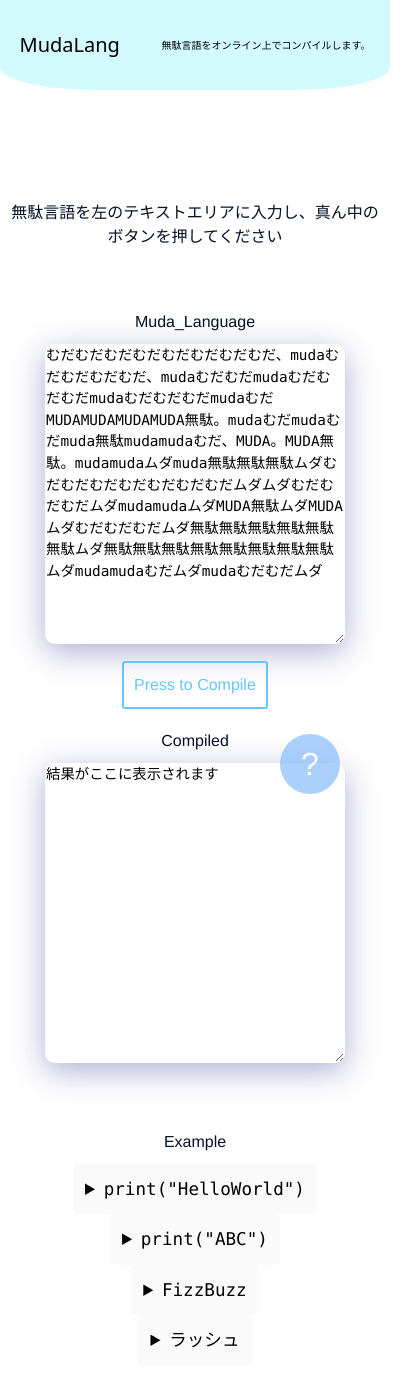
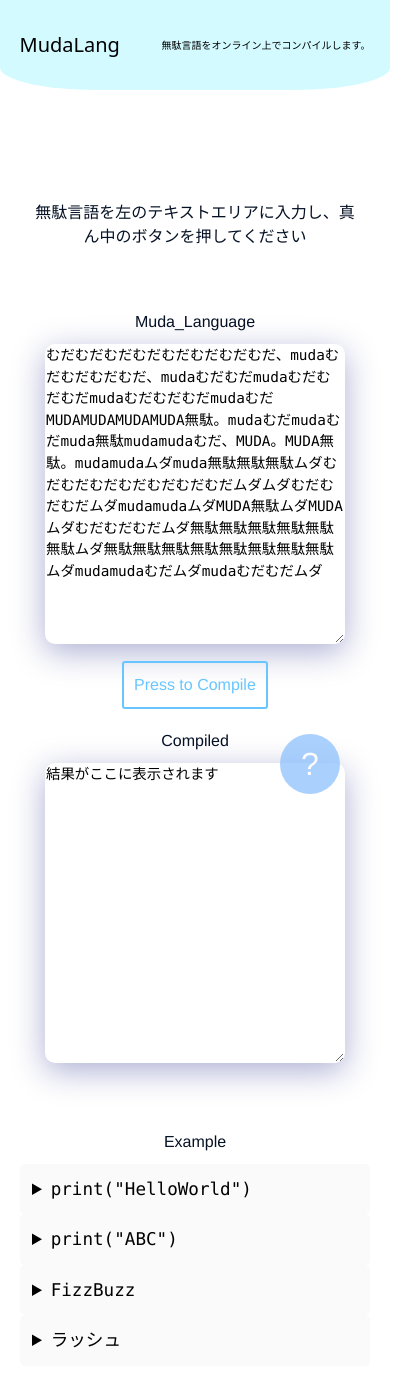
Before and after one commit to Xeli0701/muda_language_next, a Next.js app: page / in a window 390 px wide. Shown: the top 1386 px of the page, 420 px wide, since content can reach past the window. Built offline with nearby package versions, Linux system fonts and the light colour scheme.

Commit message:
:bookmark: fixed responsive ver1.1

```diff
--- a/styles/Home.module.css
+++ b/styles/Home.module.css
@@ -167,18 +167,18 @@
   margin: 50px;
   height: 50px;
   margin-top: 100px;
-  width: 100%;
+  width: 750px;
 }
 
 .flex_description_container_topmargin {
   display: flex;
   flex-direction: column;
   justify-content: flex-start;
-  align-items: center;
+  align-items: left;
   margin: 50px;
   margin-top: 50px;
   margin-bottom: 100px;
-  width: auto;
+  width: 750px;
 }
 
 .flex_item{
@@ -206,8 +206,8 @@
   border-radius: 10px;
   border: 1px solid rgba( 255, 255, 255, 0.18);
   object-fit: cover;
-  width: 1000px;
-  height: 70px;
+  width: 750px;
+  height: 200px;
   font-size: 0.9rem;
   font-family: Menlo, Monaco, Lucida Console, Liberation Mono, DejaVu Sans Mono,
     Bitstream Vera Sans Mono, Courier New, monospace;
@@ -312,7 +312,7 @@
     justify-content: space-between;
     align-items: center;
     height: auto;
-    width: 320px;
+    width: 350px;
   }
 
   .flex_column_container {
@@ -320,17 +320,6 @@
     flex-direction: column;
     justify-content: flex-start;
     align-items: center;
-    width: auto;
-  }
-
-  .flex_description_container_topmargin {
-    display: flex;
-    flex-direction: column;
-    justify-content: flex-start;
-    align-items: center;
-    margin: 50px;
-    margin-top: 50px;
-    margin-bottom: 200px;
     width: auto;
   }
 
@@ -346,6 +335,28 @@
     font-size: 10px;
   }
 
+  .flex_description_container {
+    display: flex;
+    flex-direction: column;
+    justify-content: center;
+    align-items: center;
+    margin: 50px;
+    height: 50px;
+    margin-top: 100px;
+    width: 350px;
+  }
+
+  .flex_description_container_topmargin {
+    display: flex;
+    flex-direction: column;
+    justify-content: flex-start;
+    align-items: left;
+    margin: 50px;
+    margin-top: 50px;
+    margin-bottom: 100px;
+    width: 350px;
+  }
+
   .text_area_wide {
     box-shadow: 0 8px 32px 0 rgba( 31, 38, 135, 0.37);
     backdrop-filter: blur( 2.0px);
@@ -353,7 +364,7 @@
     border-radius: 10px;
     border: 1px solid rgba( 255, 255, 255, 0.18);
     object-fit: cover;
-    width: 500px;
+    width: 350px;
     height: 200px;
     font-size: 0.9rem;
     font-family: Menlo, Monaco, Lucida Console, Liberation Mono, DejaVu Sans Mono,
```
